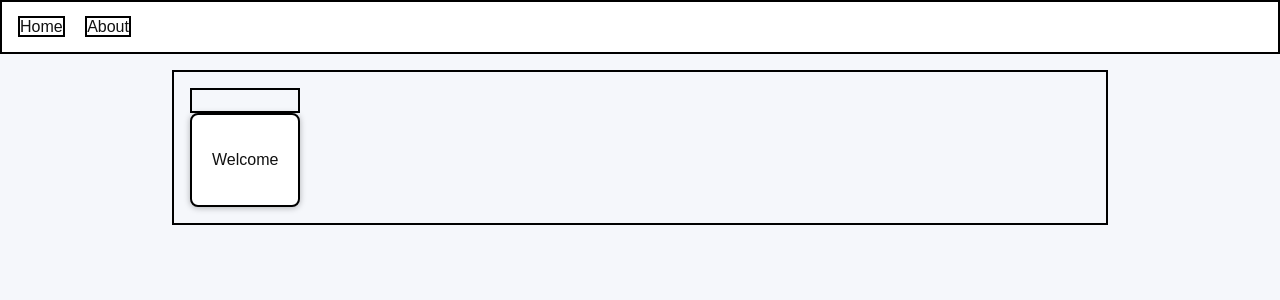
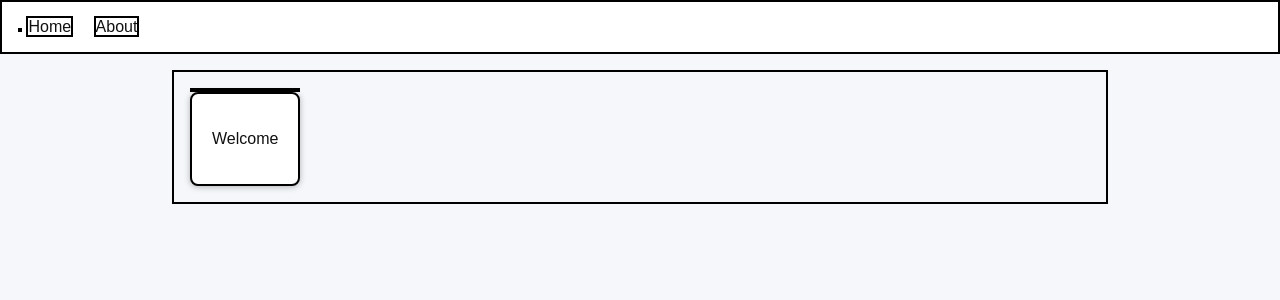
Before and after one commit to ACure8/SQL-customers, a Flask app: page / in a window 1280 px wide. Shown: the top 300 px of the page. Run offline with Flask 3, Linux system fonts and the light colour scheme.

Commit message:
changed name and will add logo

```diff
--- a/runflask.py
+++ b/runflask.py
@@ -4,7 +4,7 @@ website = Flask(__name__, template_folder="templates")
 
 @website.route("/")
 def main_page():
-    return render_template("practicesql.html")
+    return render_template("Wowfood.html")
 
 if __name__ == "__main__":
     print("\n\033[1;95m- LOADING... -\033[0m\n")
--- a/static/style.css
+++ b/static/style.css
@@ -65,3 +65,8 @@ main{
 
     border: 2px solid #000;
 }
+
+img{
+    border: 2px solid #000;
+
+}
--- a/templates/practicesql.html
+++ b/templates/Wowfood.html
@@ -10,13 +10,14 @@
 </head>
 <body>
     <nav class = "nav">
+        <img class="logo" src="" alt="">
         <a href="#">Home</a>
         <a href="#">About</a>
     </nav>
     <div class="container">
     <div class="main">
         <header>
-            <h1></h1>
+
         </header>
 
         <main>
```
